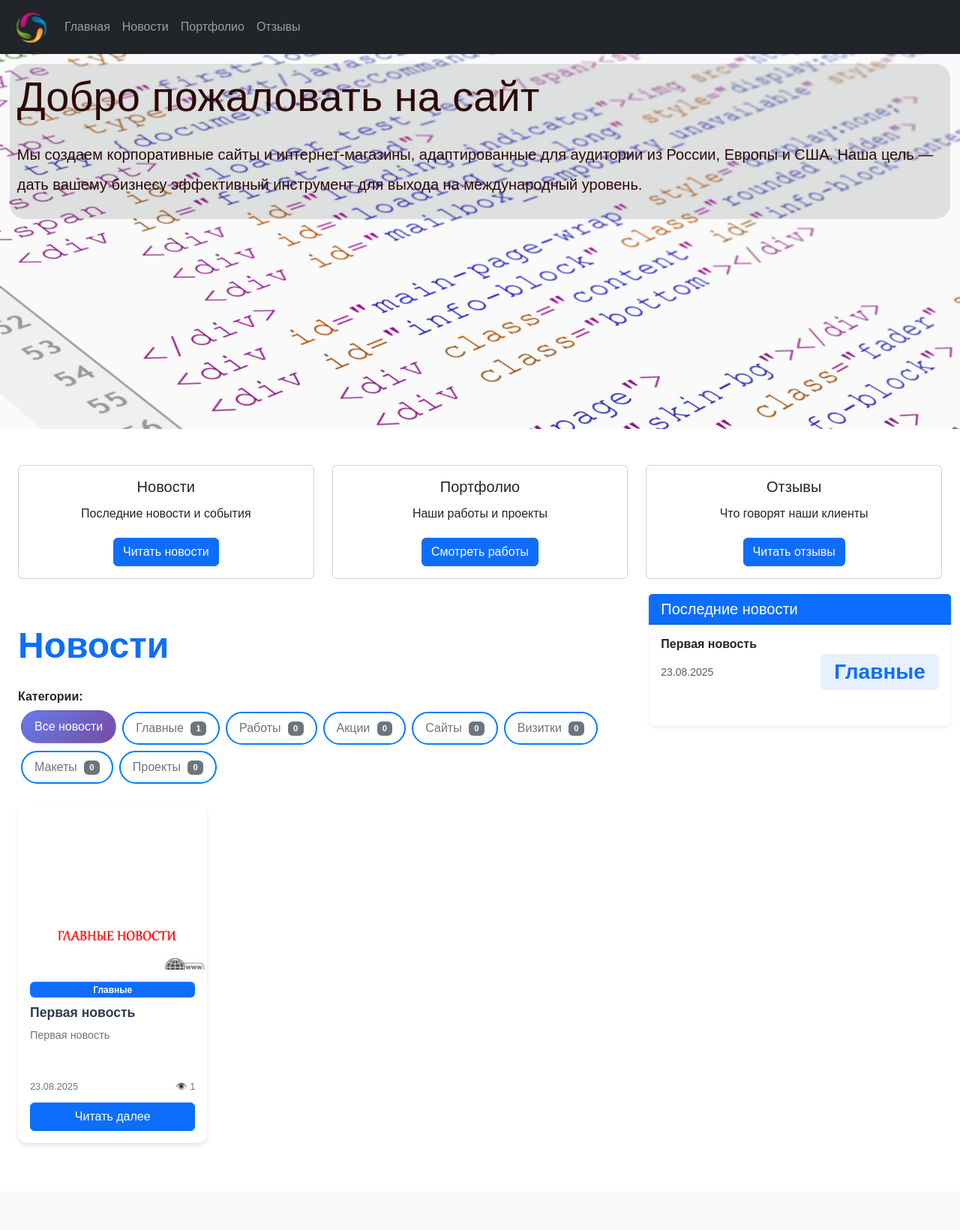
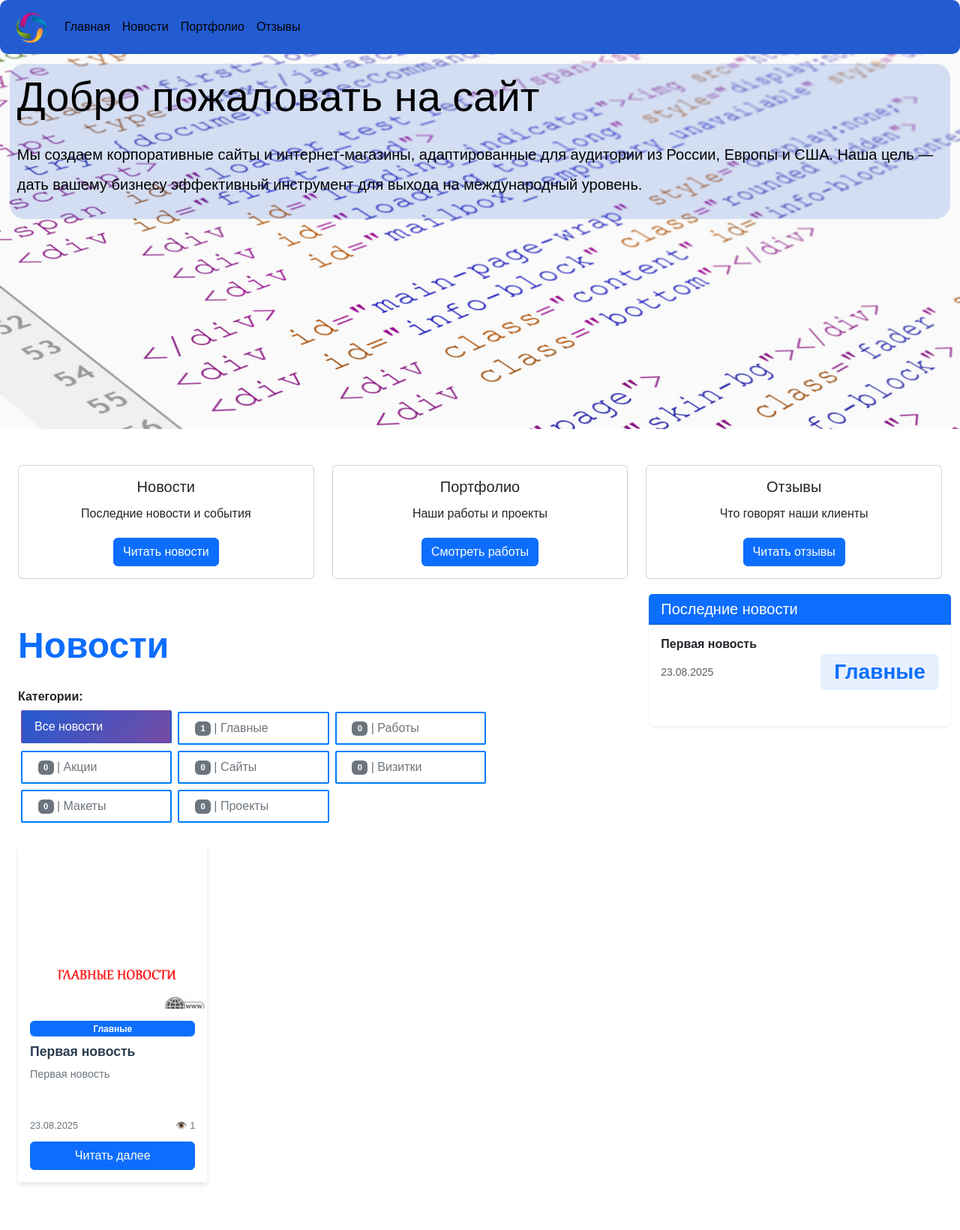
Before and after one commit to DpiTStudio/mysite, a Django app: page /news/ in a window 1280 px wide. Shown: the whole page at 75% size. Before the commit the page ends 1526 px from the top, so only its background shows below. Run offline with Django 4.2, Linux system fonts and the light colour scheme; data comes from the database, SQL or seed files in the repository; data that the repository does not hold is empty.

Commit message:
On branch main Your branch is up to date with 'origin/main'.
Changes to be committed:
	modified:   news/templates/news/list.html
	modified:   static/css/style.css
	renamed:    templates/includes/latest_news.html -> templates/includes/1_latest_news.html

```diff
--- a/news/templates/news/list.html
+++ b/news/templates/news/list.html
@@ -10,14 +10,14 @@
 .news-card {
     transition: transform 0.3s ease, box-shadow 0.3s ease;
     border: none;
-    border-radius: 12px;
+    border-radius: 1px;
     overflow: hidden;
     box-shadow: 0 4px 6px rgba(0, 0, 0, 0.1);
     height: 100%;
 }
 
 .news-card:hover {
-    transform: translateY(-5px);
+    transform: translateY(-1px);
     box-shadow: 0 8px 25px rgba(0, 0, 0, 0.15);
 }
 
@@ -56,7 +56,7 @@
 }
 
 .pagination .page-item.active .page-link {
-    background-color: #007bff;
+    background-color: var(--color-fon-1);
     border-color: #007bff;
 }
 
@@ -73,17 +73,19 @@
 }
 
 .category-btn {
-    border-radius: 25px;
+    text-align: left;
+    border-radius: 2px;
     margin: 0.25rem;
     padding: 0.5rem 1rem;
     border: 2px solid #007bff;
     transition: all 0.3s ease;
+    width: 25%;
 }
 
 .category-btn:hover {
     background-color: #007bff;
     color: white;
-    transform: translateY(-2px);
+    transform: translateY(-1px);
 }
 
 .category-btn.active {
@@ -128,8 +130,8 @@
                         {% for category in categories %}
                         <a href="{% url 'news:by_category' category.slug %}"
                            class="btn btn-outline-primary category-btn {% if current_category and current_category.slug == category.slug %}active{% endif %}">
-                            {{ category.name }}
-                            <span class="badge bg-secondary badge-count">{{ category.news_count }}</span>
+                        <span class="badge bg-secondary badge-count">{{ category.news_count }}</span> | {{ category.name }}
+
                         </a>
                         {% endfor %}
                     </div>
--- a/static/css/style.css
+++ b/static/css/style.css
@@ -1,3 +1,17 @@
+:root {
+    --color-fon-1: hsl(221, 71%, 48%);
+    --color-fon-2: hsla(221, 71%, 48%, 0.175);
+    --color-fon-3: hwb(270 29% 36%);
+    --color-fon-4: hwb(0 100% 0%);
+    --color-text-1: hsl(0, 0%, 0%);
+    --color-text-2: hsl(0, 0%, 100%);
+    --color-text-3: hsl(221, 71%, 48%);
+    --color-border-1: hsl(221, 71%, 48%);
+    --color-border-2: hsl(0, 0%, 100%);
+    --color-box-shadow-1: hsla(0, 0%, 0%, 0.1);
+}
+
+
 * {
     padding: 0px;
     margin: 0px
@@ -9,9 +23,10 @@ body {
 }
 
 .navbar {
-    background-color: #343a40;
-    color: white;
+    background-color: var(--color-fon-1) !important;
     padding: 10px;
+    border-radius: 10px;
+    color: var(--color-text-1) !important;
 }
 .navbar-brand img {
     max-height: 40px;
@@ -33,8 +48,8 @@ body {
     /* transform: scale(1.1); */
 }
 .logo-inform-div {
-    background-color: hwb(204 29% 69% / 0.156);
-    color: rgb(45, 8, 8);
+    background-color: var(--color-fon-2);
+    color: var(--color-text-1);
     padding: 10px;
     margin: 0px;
     text-align: left;
@@ -138,40 +153,24 @@ body {
     align-items: center;
     gap: 0.3rem;
 }
-
-/* Pagination */
-.pagination {
-    margin: 2rem 0;
-    display: flex;
-    justify-content: center;
+.nav-item {
+    font-size: 1rem !important;
+    text-wrap: balance;
 }
-
-.page-item.active .page-link {
-    background: linear-gradient(135deg, #667eea 0%, #764ba2 100%);
-    border-color: #667eea;
+a.nav-link {
+    color: black;
 }
-
-.page-link {
-    color: #667eea;
-    border-radius: 8px;
-    margin: 0 0.2rem;
-    border: 1px solid #dee2e6;
-    transition: all 0.3s ease;
-}
-
-.page-link:hover {
-    background-color: #e9ecef;
-    border-color: #dee2e6;
-    color: #5a67d8;
+a.nav-link:hover {
+    color: darkred;
 }
 
 /* Sidebar Widgets */
 .sidebar-widget {
-    background: white;
+    background: var(--color-fon-4);
     border-radius: 12px;
     padding: 1.5rem;
     margin-bottom: 2rem;
-    box-shadow: 0 4px 6px rgba(0, 0, 0, 0.1);
+    box-shadow: 0 4px 6px var(--color-box-shadow-1);
 }
 
 .widget-title {
@@ -269,8 +268,8 @@ body {
 }
 
 .category-btn {
-    background: white;
-    border: 2px solid #e9ecef;
+    background: var(--color-fon-4);
+    border: 2px solid var(--color-border-2);
     padding: 0.5rem 1rem;
     border-radius: 25px;
     text-decoration: none;
```
Also changed, not shown: other parts of static/css/style.css (+14 -14 lines), templates/includes/1_latest_news.html (renamed from templates/includes/latest_news.html).
